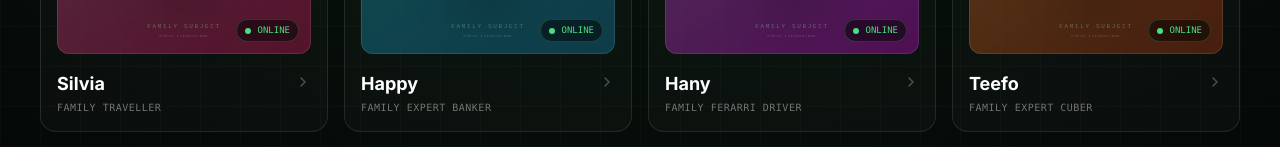
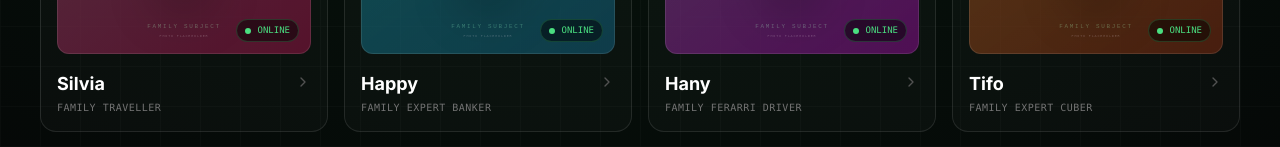
Before and after one commit to joeyoggie/bitsofmyself, a Next.js app: page /family in a window 1280 px wide. Shown: the part 787-934 px from the top of the page. Built offline with nearby package versions, Linux system fonts and the light colour scheme.

Commit message:
Update page.tsx

```diff
--- a/src/app/family/page.tsx
+++ b/src/app/family/page.tsx
@@ -29,7 +29,7 @@ const FAMILY = [
   { id: 'silvia', name: 'Silvia', role: 'Family Traveller', initials: 'S', color: 'from-pink-500/30 to-pink-950', stats: { intelligence: 87, chaos: 87, dadEnergy: 89, snackDetection: 97 }, traits: ['Family Member', 'Personality Detected', 'Family System Online'], description: 'Silvia is registered in the Family Intelligence System as Family Traveller.' },
   { id: 'happy', name: 'Happy', role: 'Family Expert Banker', initials: 'H', color: 'from-cyan-500/30 to-cyan-950', stats: { intelligence: 94, chaos: 39, dadEnergy: 100, snackDetection: 78 }, traits: ['Family Member', 'Personality Detected', 'Family System Online'], description: 'Happy is registered in the Family Intelligence System as Family Expert Banker.' },
   { id: 'hany', name: 'Hany', role: 'Family Ferarri Driver', initials: 'H', color: 'from-fuchsia-500/30 to-fuchsia-950', stats: { intelligence: 80, chaos: 52, dadEnergy: 55, snackDetection: 95 }, traits: ['Family Member', 'Personality Detected', 'Family System Online'], description: 'Hany is registered in the Family Intelligence System as Family Ferarri Driver.' },
-  { id: 'teefo', name: 'Teefo', role: 'Family Expert Cuber', initials: 'T', color: 'from-orange-500/30 to-orange-950', stats: { intelligence: 87, chaos: 65, dadEnergy: 66, snackDetection: 76 }, traits: ['Family Member', 'Personality Detected', 'Family System Online'], description: 'Teefo is registered in the Family Intelligence System as Family Expert Cuber.' },
+  { id: 'tifo', name: 'Tifo', role: 'Family Expert Cuber', initials: 'T', color: 'from-orange-500/30 to-orange-950', stats: { intelligence: 87, chaos: 65, dadEnergy: 66, snackDetection: 76 }, traits: ['Family Member', 'Personality Detected', 'Family System Online'], description: 'Teefo is registered in the Family Intelligence System as Family Expert Cuber.' },
   { id: 'nina', name: 'Nina', role: 'Family Junior Teaser', initials: 'N', color: 'from-indigo-500/30 to-indigo-950', stats: { intelligence: 94, chaos: 78, dadEnergy: 77, snackDetection: 93 }, traits: ['Family Member', 'Personality Detected', 'Family System Online'], description: 'Nina is registered in the Family Intelligence System as Family Junior Teaser.' },
   { id: 'nehad', name: 'Nehad', role: 'Family Godmother', initials: 'N', color: 'from-teal-500/30 to-teal-950', stats: { intelligence: 80, chaos: 91, dadEnergy: 88, snackDetection: 74 }, traits: ['Family Member', 'Personality Detected', 'Family System Online'], description: 'Nehad is registered in the Family Intelligence System as Family Godmother.' },
   { id: 'nannoo', name: 'Nannoo', role: 'Family Events Manager', initials: 'N', color: 'from-emerald-500/30 to-emerald-950', stats: { intelligence: 87, chaos: 43, dadEnergy: 99, snackDetection: 91 }, traits: ['Family Member', 'Personality Detected', 'Family System Online'], description: 'Nannoo is registered in the Family Intelligence System as Family Events Manager.' },
```
